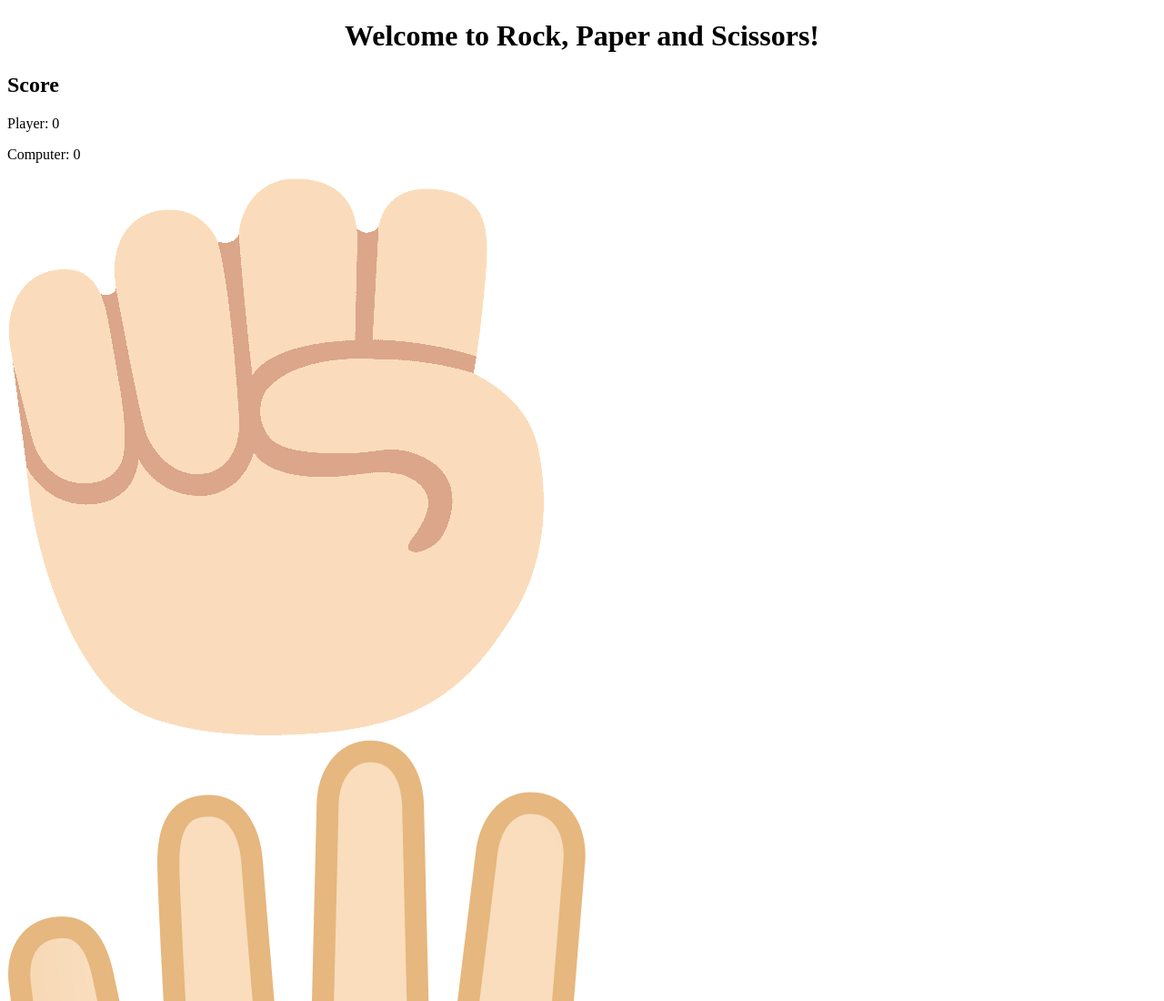
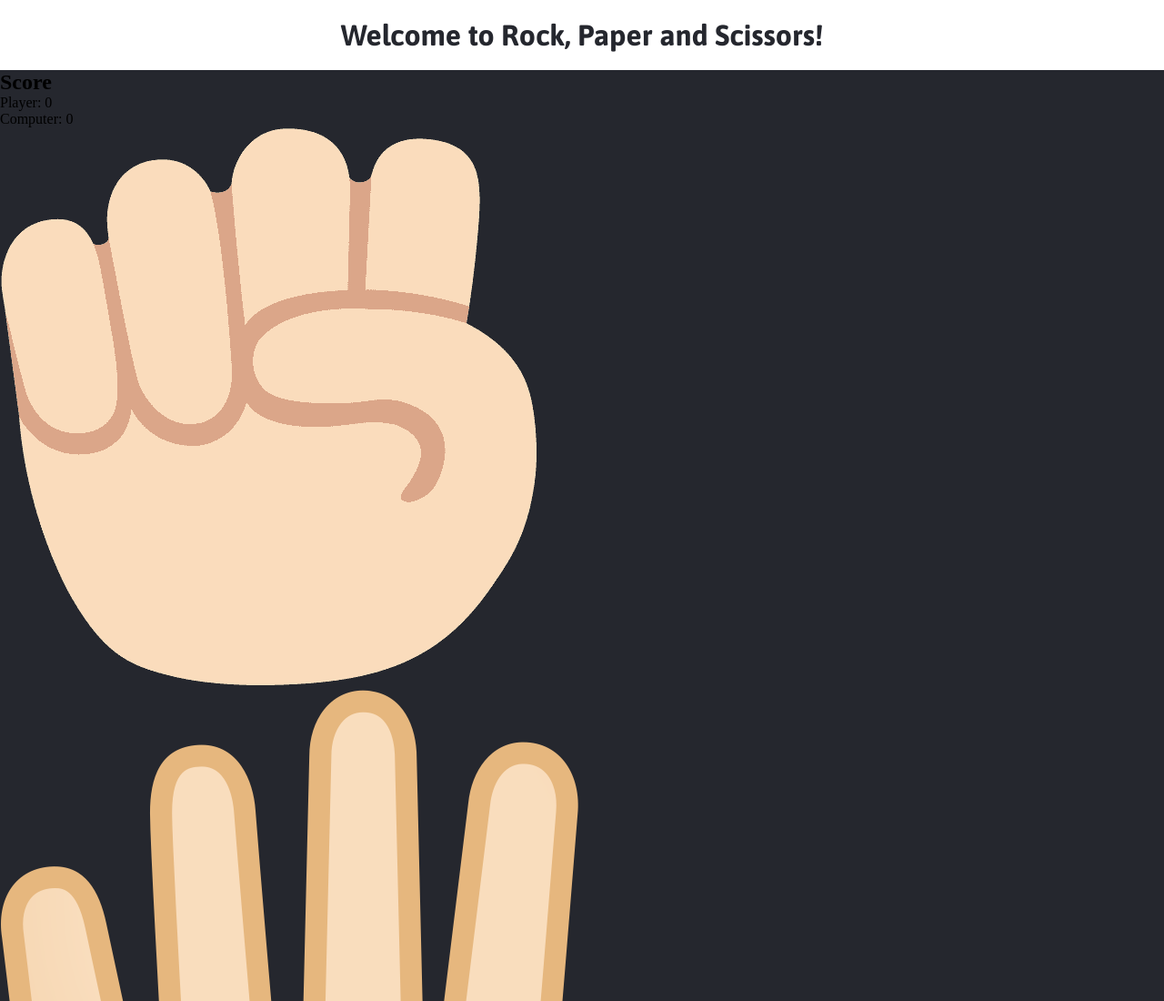
Before and after one commit to diegodestf/rock-paper-scissors, a plain HTML site: page index.html in a window 1280 px wide. Shown: the top 1100 px of the page at 91% size. Drawn offline with Linux system fonts and the light colour scheme.

Commit message:
Added styling for the heading

```diff
--- a/styles.css
+++ b/styles.css
@@ -1,3 +1,23 @@
+@import url('https://fonts.googleapis.com/css2?family=Asap:wght@400;500;700&family=Roboto:wght@300&display=swap');
+
+
+* {
+    margin: 0;
+    padding: 0;
+    box-sizing: border-box;
+}
+
 header {
+    background-color: white;
+    padding: 20px;
+}
+
+body {
+    background-color: #25272E;
+}
+
+header > h1 {
+    color: #25272E;
     text-align: center;
+    font-family: Asap, sans-serif;
 }
```
